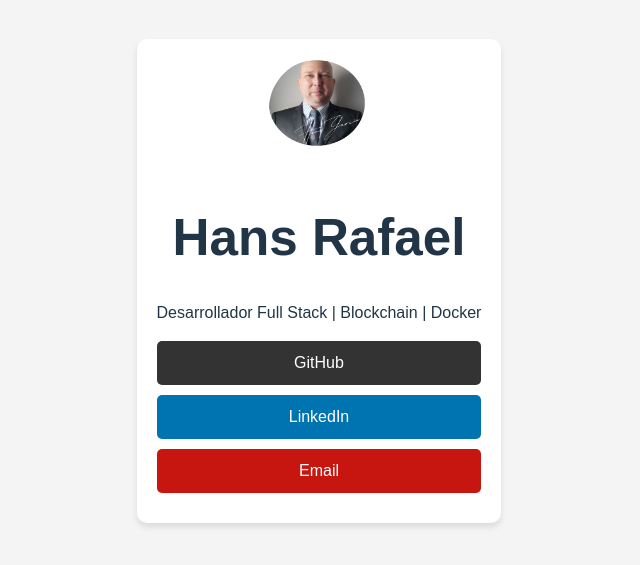
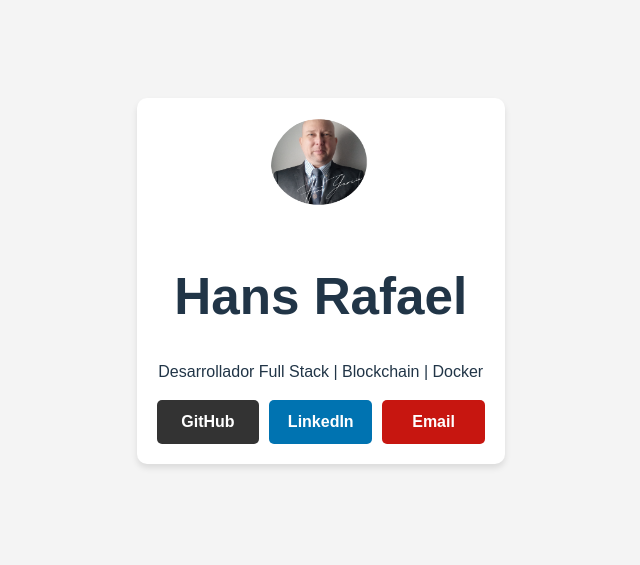
Before and after one commit to Hans-Rafael/hans-rafael.github.io, a React (Vite) app: page / in a window 1280 px wide. Shown: the part 119-684 px from the top of the page, without its empty margins (321-961 px from the left). Built offline with nearby package versions, Linux system fonts and the light colour scheme.

Commit message:
update for responsive

```diff
--- a/src/assets/styles.css
+++ b/src/assets/styles.css
@@ -1,3 +1,4 @@
+/* Estilos globales */
 body {
     display: flex;
     justify-content: center;
@@ -5,16 +6,22 @@ body {
     height: 100vh;
     background-color: #f4f4f4;
     font-family: Arial, sans-serif;
+    margin: 0;
+    padding: 0;
   }
 
+  /* Tarjeta */
   .card {
     text-align: center;
     background: white;
     padding: 20px;
     border-radius: 10px;
     box-shadow: 0px 4px 6px rgba(0, 0, 0, 0.1);
+    max-width: 350px;  /* No más grande que esto */
+    width: 90%;        /* Se adapta en móviles */
   }
 
+  /* Imagen de perfil */
   .avatar {
     width: 100px;
     height: 100px;
@@ -22,15 +29,43 @@ body {
     margin-bottom: 10px;
   }
 
+  /* Links de redes */
+  .social-links {
+    display: flex;
+    flex-direction: column;
+    gap: 10px;
+    margin-top: 10px;
+  }
+
   .social-links a {
     display: block;
-    margin: 10px 0;
     padding: 10px;
     text-decoration: none;
     color: white;
-    background: #0073b1; /* Azul LinkedIn */
+    font-weight: bold;
+    text-align: center;
     border-radius: 5px;
+    transition: background 0.3s ease;
   }
 
-  .social-links a:nth-child(1) { background: #333; } /* GitHub */
-  .social-links a:nth-child(3) { background: #c71610; } /* Email */
+  /* Colores por red */
+  .social-links a:nth-child(1) { background: #333; }       /* GitHub */
+  .social-links a:nth-child(2) { background: #0073b1; }    /* LinkedIn */
+  .social-links a:nth-child(3) { background: #c71610; }    /* Email */
+
+  .social-links a:hover {
+    opacity: 0.8;
+  }
+
+  /* 📱 Responsive para pantallas grandes */
+  @media (min-width: 600px) {
+    .social-links {
+      flex-direction: row;   /* Se ponen en fila */
+      justify-content: center;
+    }
+
+    .social-links a {
+      flex: 1;
+      max-width: 120px;  /* No crecen demasiado */
+    }
+  }
--- a/vite.config.ts
+++ b/vite.config.ts
@@ -4,5 +4,5 @@ import react from '@vitejs/plugin-react'
 // https://vite.dev/config/
 export default defineConfig({
   plugins: [react()],
-  base: '/', // Ajustar esta ruta según mi repositorio, URL base de GitHub Pages
+  base: '/hans-rafael.github.io/',//'/', // Ajustar esta ruta según mi repositorio, URL base de GitHub Pages
 })
```
Also changed, not shown: 5 other files (tests, documents, lock files or other folders).
